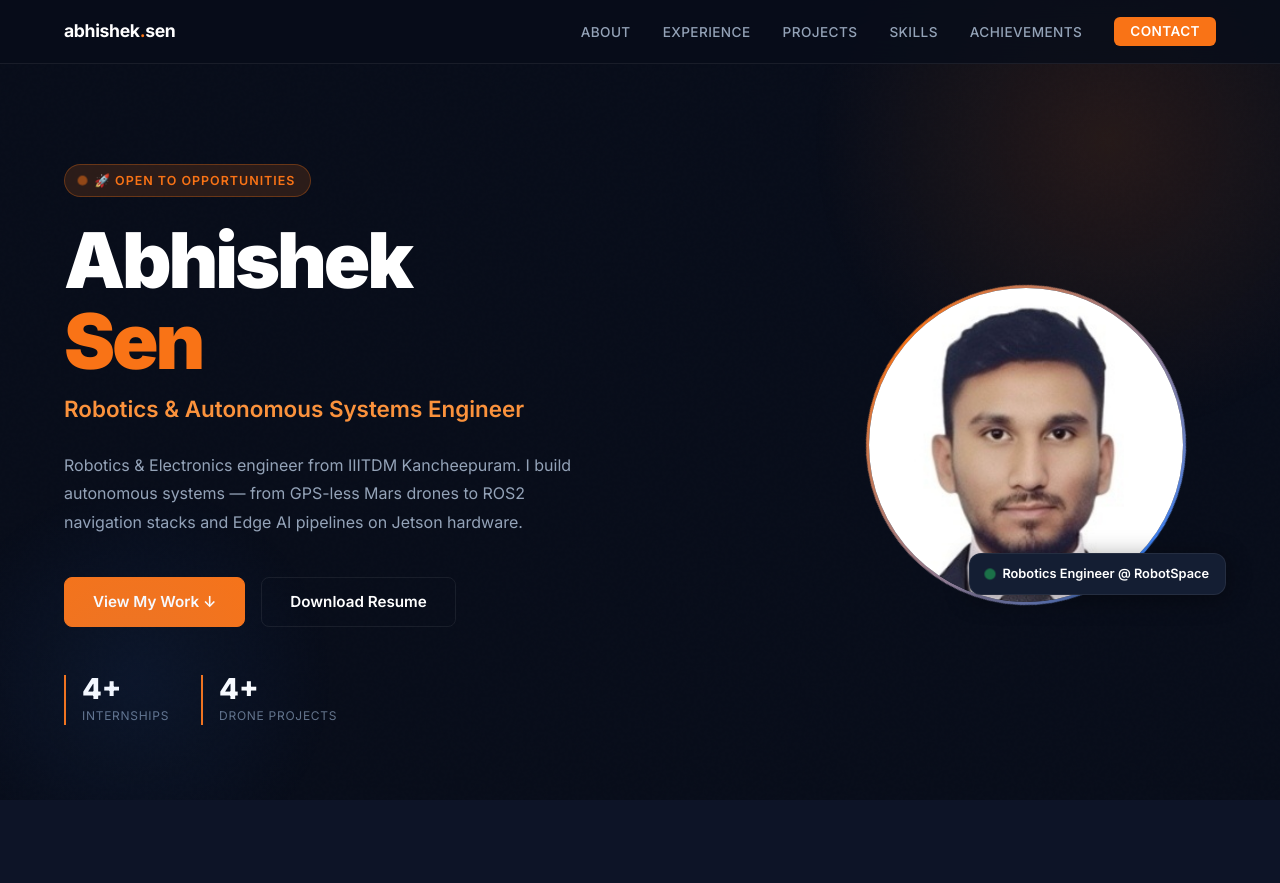
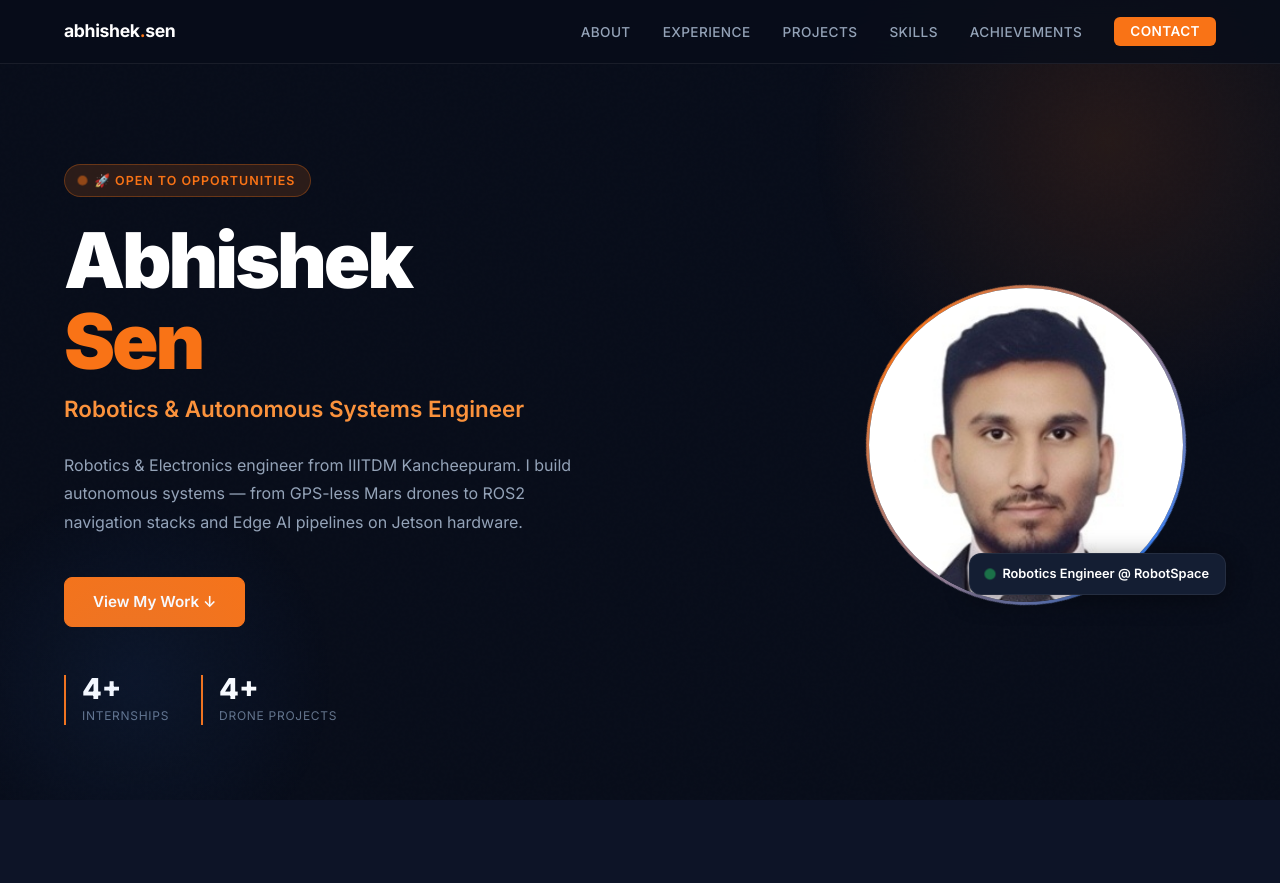
Before and after one commit to Abhisheksen8269/github-portfolio.github.io, a plain HTML site: page index.html in a window 1280 px wide. Shown: the top 883 px of the page. Drawn offline with Linux system fonts and the light colour scheme.

Commit message:
Update index.html

```diff
--- a/index.html
+++ b/index.html
@@ -41,7 +41,7 @@
       </p>
       <div class="hero-btns">
         <a href="#projects" class="btn-primary">View My Work ↓</a>
-        <a href="images/Abhishek_Sen_Robotics_engineer.pdf" class="btn-outline" target="_blank" download>Download Resume</a>
+
       </div>
       <div class="hero-stats">
         <div class="stat-item"><div class="stat-num">4+</div><div class="stat-label">Internships</div></div>
```
